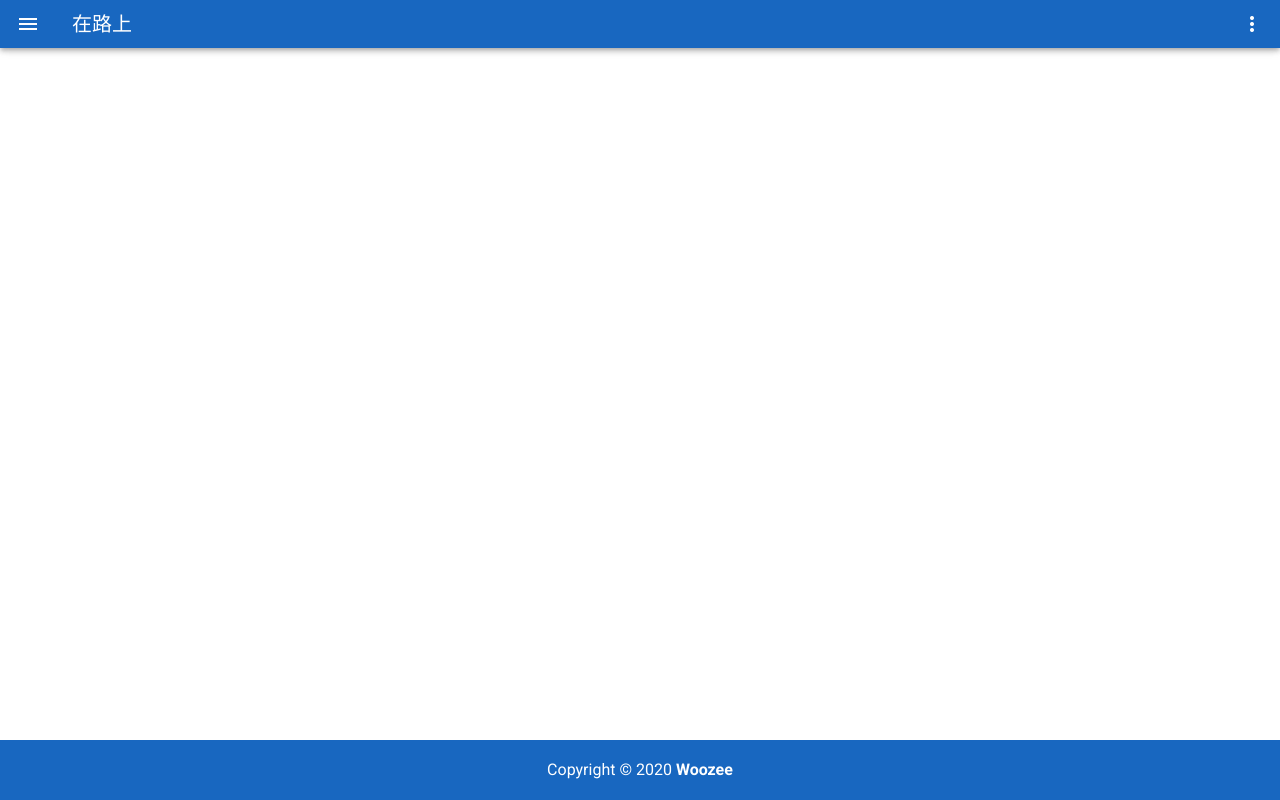
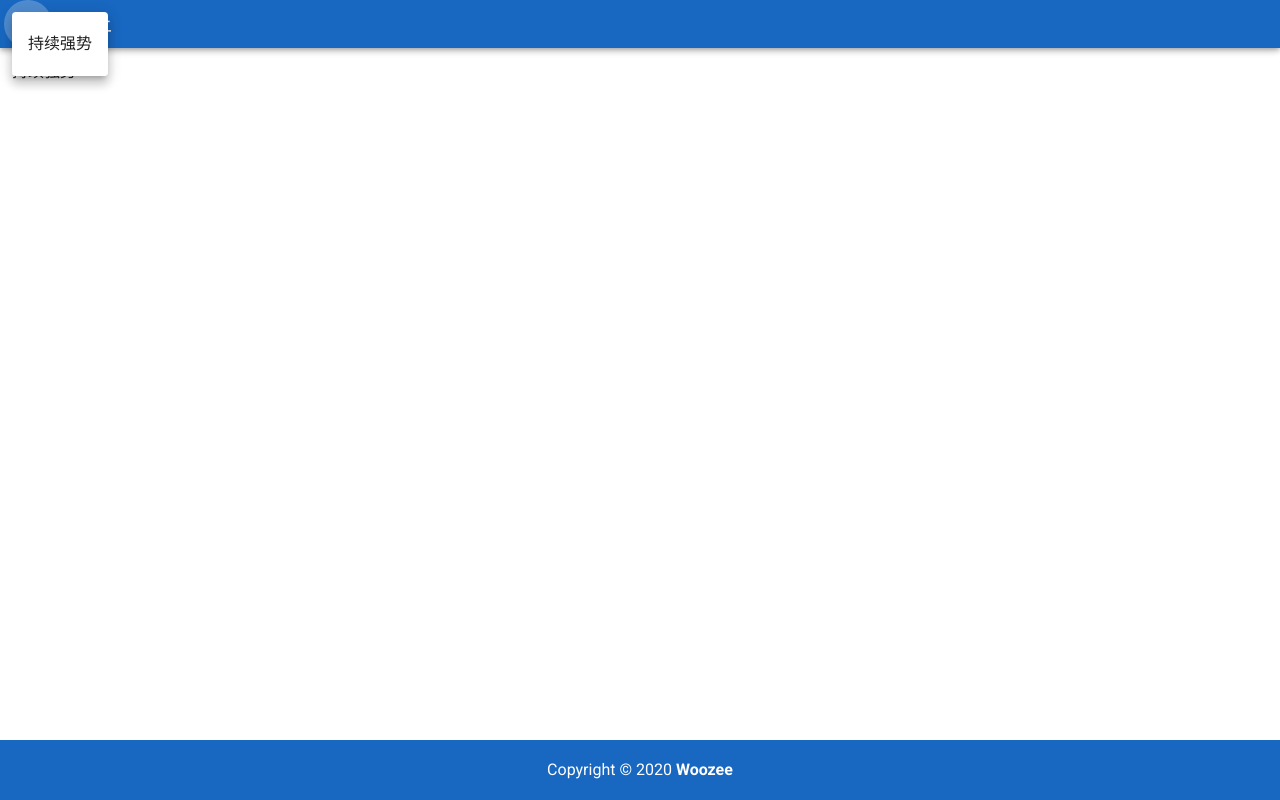
Before and after one commit to gentlemanwuyu/finance, a Vue app: page /kline/continued-strong in a window 1280 px wide. Both pictures are taken after a click on the button 28 px from the left and 24 px from the top of the page. Built offline with nearby package versions, Linux system fonts and the light colour scheme.

Commit message:
制作导航栏

```diff
--- a/src/components/Header.vue
+++ b/src/components/Header.vue
@@ -1,32 +1,21 @@
 <template>
   <v-app-bar app dense dark color="#1867c0">
-    <v-app-bar-nav-icon></v-app-bar-nav-icon>
+    <v-menu bottom left>
+        <template v-slot:activator="{ on, attrs }">
+          <v-btn icon v-bind="attrs" v-on="on">
+            <v-icon>mdi-menu</v-icon>
+          </v-btn>
+        </template>
+        <v-list>
+          <router-link v-for="(menu, k) in menus" :key="k" :to="menu.url">
+            <v-list-item>
+              <v-list-item-title>{{ menu.title }}</v-list-item-title>
+            </v-list-item>
+          </router-link>
+        </v-list>
+      </v-menu>
     <v-toolbar-title>在路上</v-toolbar-title>
     <v-spacer></v-spacer>
-      <v-menu
-        left
-        bottom
-      >
-        <template v-slot:activator="{ on, attrs }">
-          <v-btn
-            icon
-            v-bind="attrs"
-            v-on="on"
-          >
-            <v-icon>mdi-dots-vertical</v-icon>
-          </v-btn>
-        </template>
-
-        <v-list>
-          <v-list-item
-            v-for="n in 5"
-            :key="n"
-            @click="() => {}"
-          >
-            <v-list-item-title>Option {{ n }}</v-list-item-title>
-          </v-list-item>
-        </v-list>
-      </v-menu>
   </v-app-bar>
 </template>
 
@@ -35,7 +24,9 @@
       name: "Header",
       data() {
         return {
-
+          menus: [
+            {title: '持续强势', url: '/kline/continued-strong'},
+          ]
         };
       },
       methods: {
--- a/src/router/index.js
+++ b/src/router/index.js
@@ -3,11 +3,15 @@ import VueRouter from 'vue-router'
 
 // 组件懒加载
 const Home = () => import("../views/Home")
+const ContinuedStrong = () => import("../views/kline/ContinuedStrong")
 
 Vue.use(VueRouter)
 
   const routes = [
-    {path: '/', name: 'Home', component: Home}
+    {path: '/', name: 'Home', component: Home, beforeEnter: (to, from, next) => {
+      next()
+    }},
+    {path: '/kline/continued-strong', name: 'ContinuedStrong', component: ContinuedStrong},
   ]
 
 const router = new VueRouter({
--- /dev/null
+++ b/src/views/kline/ContinuedStrong.vue
@@ -0,0 +1,21 @@
+<template>
+  <div>持续强势</div>
+</template>
+
+<script>
+    export default {
+      name: "ContinuedStrong",
+      data() {
+        return {
+
+        };
+      },
+      methods: {
+
+      }
+    }
+</script>
+
+<style lang="scss">
+
+</style>
```
